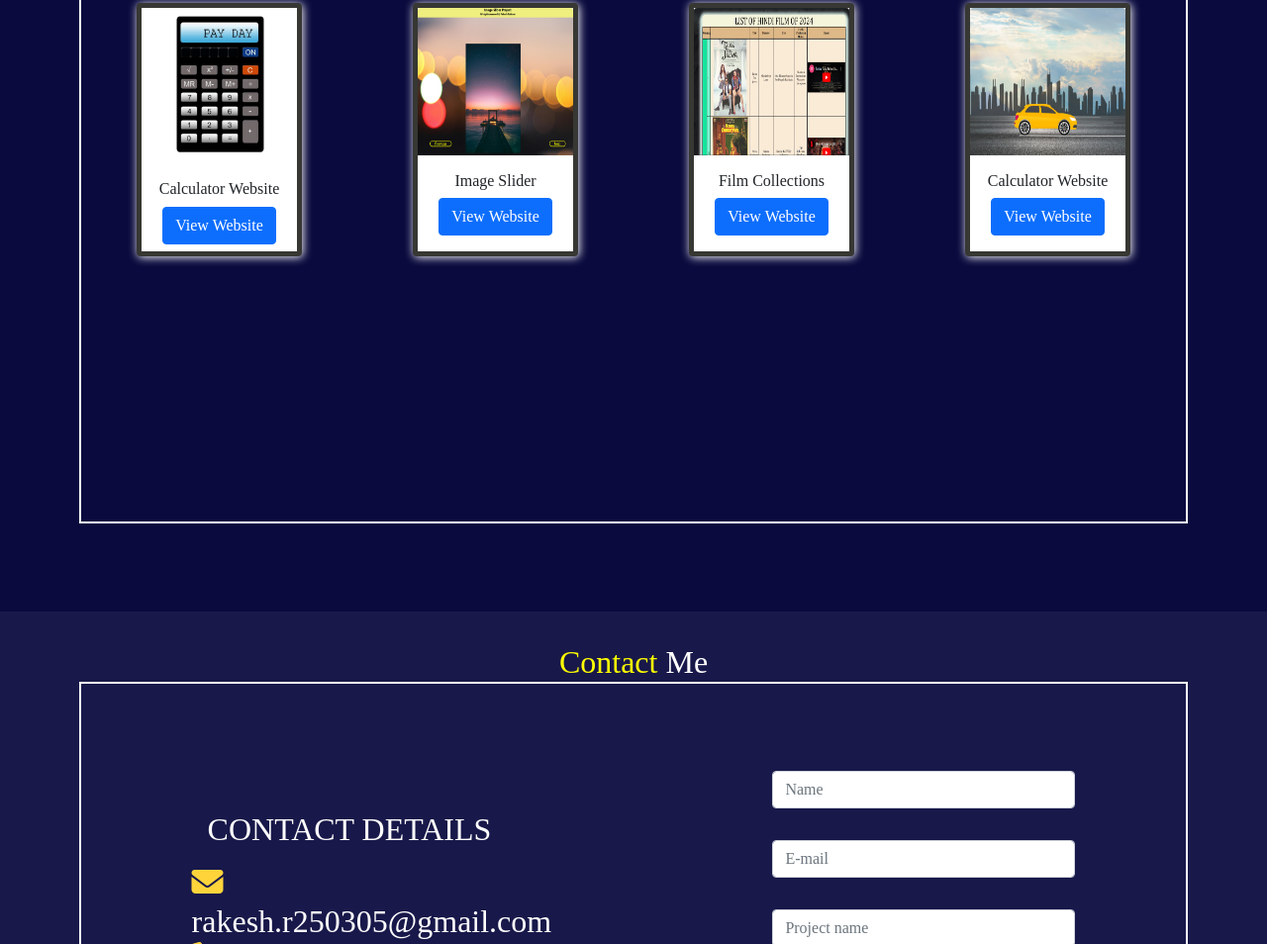
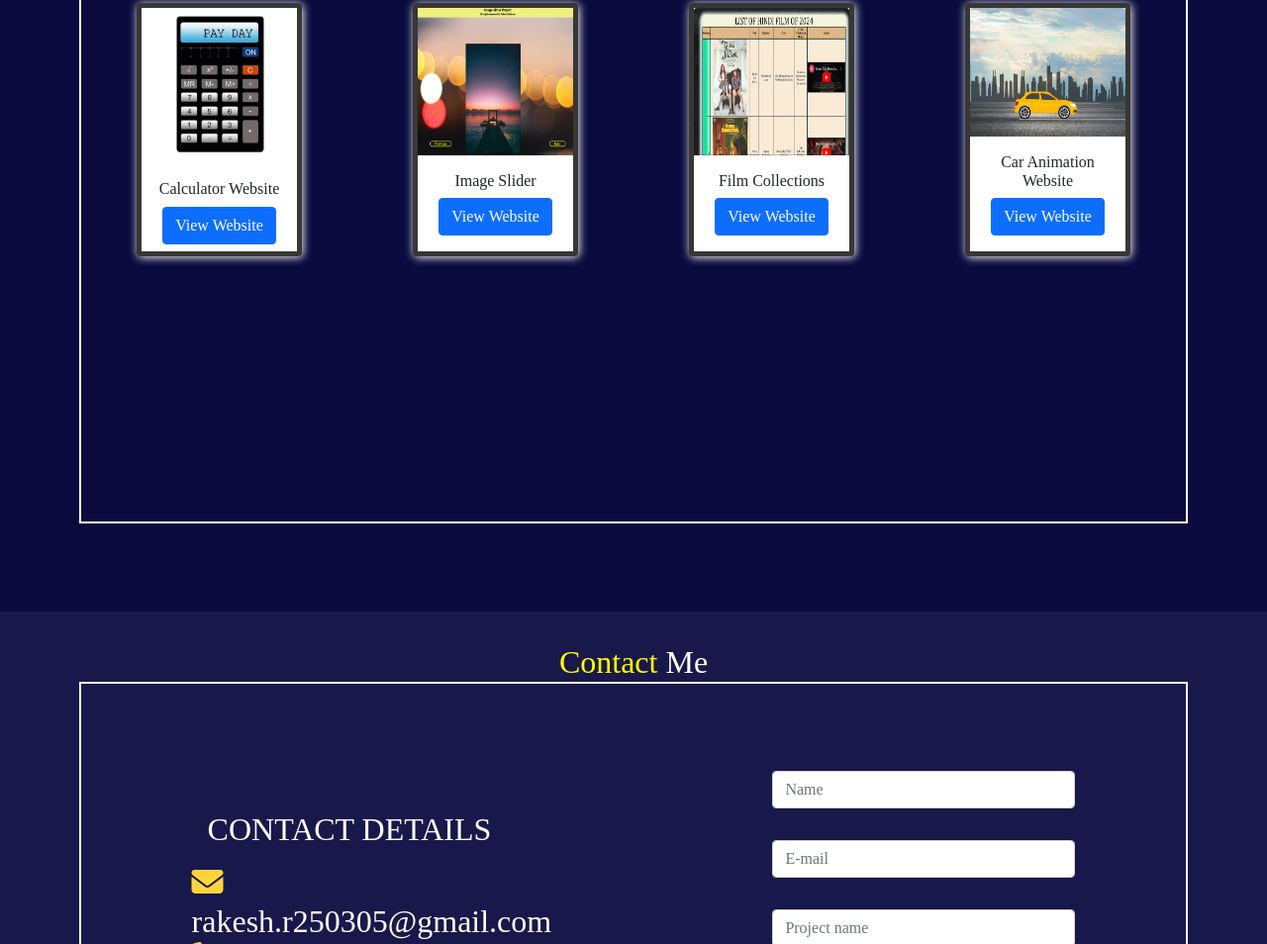
Before and after one commit to Rakesh250305/TAI-M-IP6-Portfolio, a plain HTML site: page index.html in a window 1280 px wide. Shown: the part 2646-3600 px from the top of the page at 99% size. Drawn offline with nearby package versions, Linux system fonts and the light colour scheme.

Commit message:
Update index.html

```diff
--- a/index.html
+++ b/index.html
@@ -143,7 +143,7 @@
               <div class="card" style="width: 15rem; height: 16rem">
                 <img src="./car-animation.png" class="card-img-top w-15 h-40" alt="Car-Animation">
                 <div class="card-body">
-                  <h3 class="card-title">Calculator Website </h3>
+                  <h3 class="card-title">Car Animation Website </h3>
                   <a href="https://rakesh250305.github.io/car-Animation/" class="btn btn-primary"> View Website</a>
                 </div>
               </div>
```
